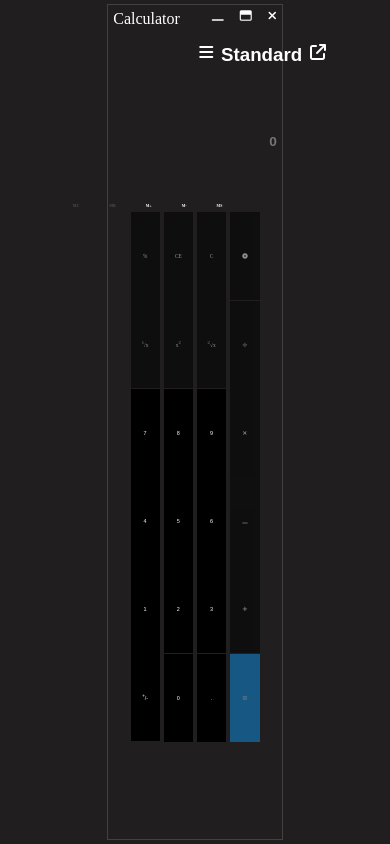
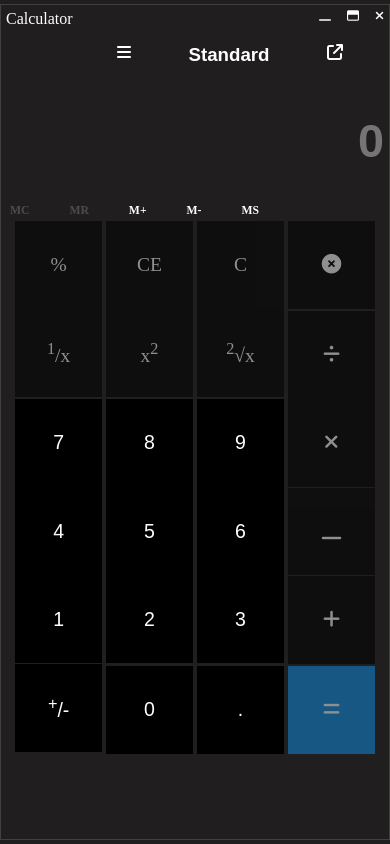
Before and after one commit to AbdulManafAbdullah/Calculator, a plain HTML site: page index.html in a window 390 px wide. Drawn offline with Linux system fonts and the light colour scheme; a web font is replaced by a local one.

Commit message:
media querry

```diff
--- a/styles.css
+++ b/styles.css
@@ -134,3 +134,32 @@ button:hover{
 
     }
 }
+@media  screen and (max-width: 400px) {
+    .Calculator{
+        width: 100vw;
+
+    }
+    .disop {
+        font-family: "Moon Dance", serif;
+        font-size: 3vw;
+        display: flex;
+        justify-content: space-around;
+        align-items: center;
+        gap: 40px;
+
+    }
+    button{
+        width: 23%;
+        font-size: 5vw;
+    }
+    .operator{
+        font-size: 5vw;
+    }
+    input{
+        font-size: 12vw;
+    }
+    .menu{
+        justify-content: space-around;
+
+    }
+}
```
